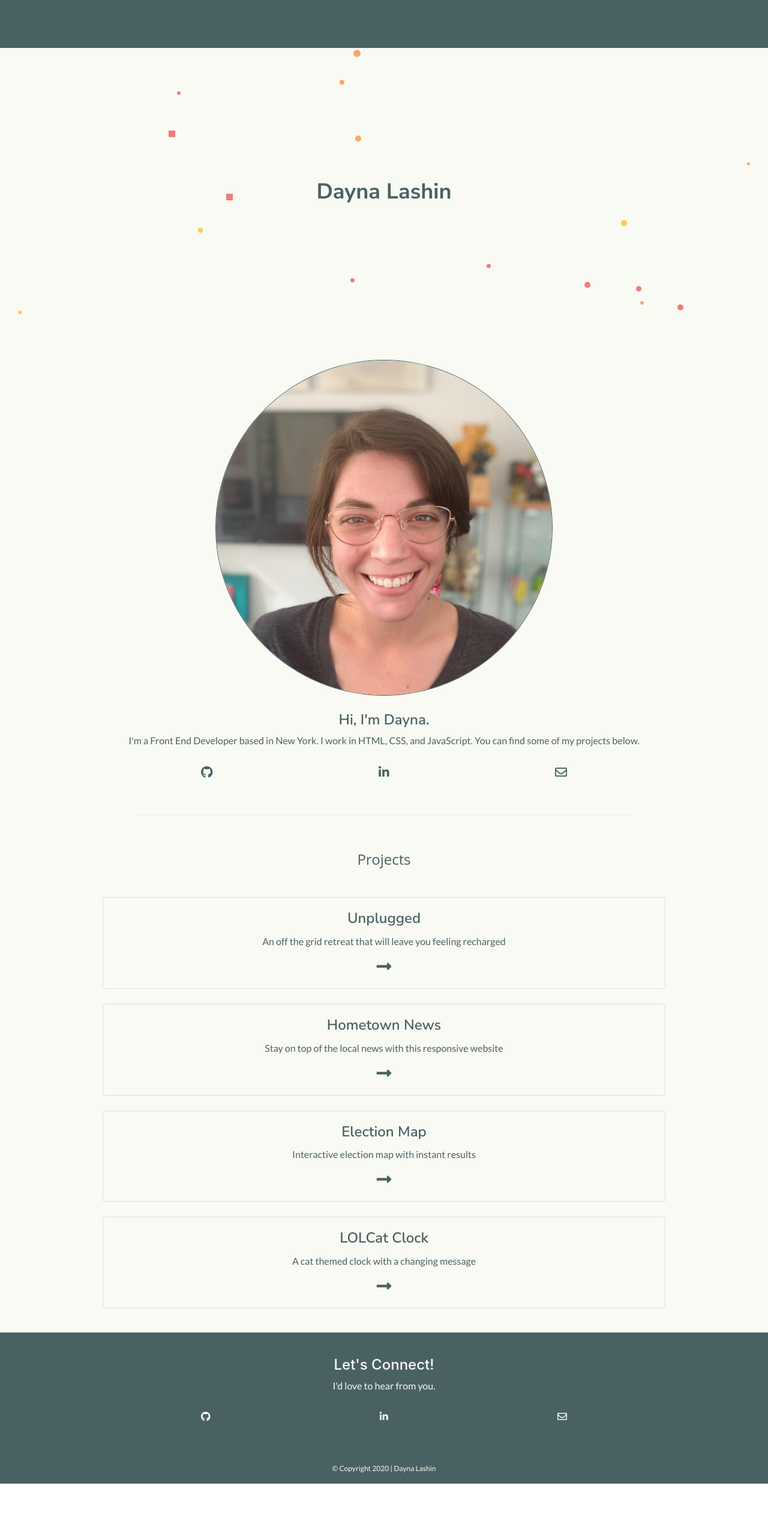
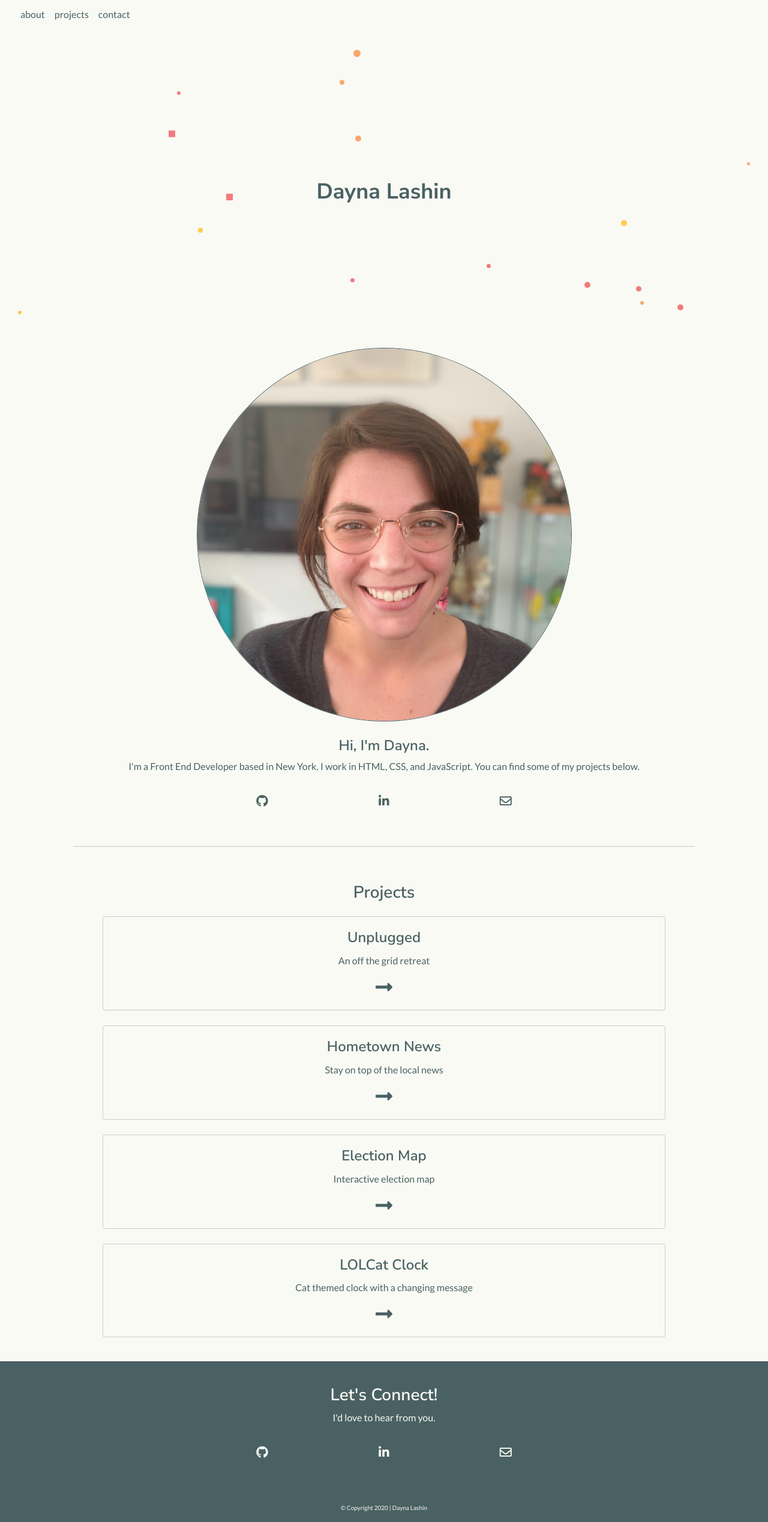
Before and after one commit to Dayna-Lashin/portfolio-2021, a plain HTML site: page index.html in a window 1280 px wide. Shown: the whole page at 60% size. Before the commit the page ends 2474 px from the top, so only its background shows below. Drawn offline with nearby package versions, Linux system fonts and the light colour scheme.

Commit message:
Finished mobile

```diff
--- a/css/main.css
+++ b/css/main.css
@@ -8,12 +8,6 @@
   margin: 0;
   padding: 0;
 }
-
-/*
-html {
-  font-size: 16px;
-}
-*/
 
 /* Responsive image styles */
 img {
@@ -26,6 +20,16 @@ figure {
   margin: 0;
 }
 
+p,
+a.nav-link {
+  font-family: 'Lato', sans-serif;
+}
+
+h1,
+h2,
+h3 {
+  font-family: 'Nunito Sans', sans-serif;
+}
 
 /******************** MOBILE STYLES *********************/
 
@@ -44,27 +48,32 @@ nav {
   position: absolute;
   z-index: 300; /* stacks in front of particle div */
   height: 10vh; /* 10% of viewport height */
-  background-color: #4A6163 !important; /* overrides boostrap*/
+  background-color: #F9FAF4 !important; /* overrides boostrap*/
+}
+
+/* font awesome used for nav bar icon*/
+button.navbar-toggler {
+  font-size: 1.75rem; /* 28px */
+  padding-right: 15px;
+  padding-bottom: 10px !important;
+  padding-top: 10px;
 }
 
 header .fas, .fa-bars {
-  color: #F9FAF4;
+  color: #4A6163;
 }
 
-button.navbar-toggler {
-  font-size: 1.75rem; /* 28px */
-  padding-right: 10px;
+ul.navbar-nav {
+  padding-left: 10px; /* lines up drop-down items with toggler */
 }
 
 a.nav-link {
-  font-size: 1em;
-  font-family: 'Lato', sans-serif;
-  padding: 4px 0;
+  font-size: 1em; /* 16px */
+  padding: 4px 0; /* for vertical spacing in dropdown */
   color: #4A6163;
 }
 
-.hero,
-.particles {
+.particles, .hero {
   width: 100%;
 }
 
@@ -93,7 +102,6 @@ a.nav-link {
 }
 
 .title {
-  font-family: 'Nunito Sans', sans-serif; /* Overrides bootstrap font */
   font-size: 2.25rem; /* 36px */
   font-weight: 700;
   color: #4A6163;
@@ -134,12 +142,17 @@ main {
 .about {
   background-color: #F9FAF4;
   padding-bottom: 20px;
+  font-size: 16px; /* root font size for ems */
+}
+
+.about a {
+  color: #4A6163 !important;
 }
 
 figure {
-  width: 45%;
+  width: 50%;
   margin: 0;
-  padding-top: 40px;
+  padding-top: 20px;
   padding-bottom: 10px;
 }
 
@@ -148,16 +161,14 @@ figure {
 }
 
 .about h3 {
-  font-family: 'Nunito Sans', sans-serif;
   font-size: 1.5em; /* 24px */
   font-weight: 600;
 }
 
 .about p {
-  font-family: 'Lato', sans-serif;
   padding-bottom: 15px;
   font-size: 1em; /* 16px */
-  line-height: 1.5em; /*24px*/
+  line-height: 1.5em; /* 24px */
 }
 
 .about .icons {
@@ -167,7 +178,7 @@ figure {
 }
 
 .divider {
-  border-bottom: 1px solid rgba(74,97,99,0.1); /* same color as #4A6163 */
+  border-bottom: 1px solid rgba(74,97,99,0.3); /* same color as #4A6163 */
   padding-top: 20px;
 }
 
@@ -177,37 +188,15 @@ figure {
 
 .projects {
   background-color: #F9FAF4;
-}
-
-.projects .fas,
-.fa-long-arrow-alt-right {
-  color: #4A6163;
-  font-size: 1.75em; /* 32px */
+  font-size: 16px; /* root font size for ems */
 }
 
 .projects h2 {
-  padding: 40px 0;
-  font-family: 'Open Sans', sans-serif;
-  font-size: 1.5em; /* 24px */
+  padding-top: 40px;
+  padding-bottom: 15px;
+  font-size: 1.75em; /* 28px */
+  font-weight: 600;
   color: #4A6163;
-}
-
-.projects h3 {
-  color: #4A6163;
-  font-family: 'Nunito Sans', sans-serif;
-  font-size: 1.5em; /* 24px */
-  font-weight: 600;
-}
-
-p.card-text {
-  font-family: 'Lato', sans-serif;
-  color: #4A6163;
-  font-size: 1em;
-}
-
-.bg-card {
-  background-color: #F9FAF4;
-  border-radius: 5px;
 }
 
 .card-1, .card-2, .card-3 {
@@ -218,6 +207,32 @@ p.card-text {
   margin-bottom: 40px;
 }
 
+.bg-card {
+  background-color: #F9FAF4;
+  border-radius: 5px;
+}
+
+.card {
+  border: 1px solid rgba(74,97,99,0.3) !important;
+}
+
+.projects h3 {
+  color: #4A6163;
+  font-size: 1.5em; /* 24px */
+  font-weight: 600;
+}
+
+p.card-text {
+  color: #4A6163;
+  font-size: 1em;
+}
+
+.projects .fas,
+.fa-long-arrow-alt-right {
+  color: #4A6163;
+  font-size: 2em; /* 32px */
+}
+
 
 
 /***** FOOTER SECTION STYLES *****/
@@ -225,6 +240,7 @@ p.card-text {
 .contact {
   background-color: #4A6163;
   margin: 0;
+  font-size: 16px; /* root font size for ems */
 }
 
 .contact h2, .contact p {
@@ -232,24 +248,27 @@ p.card-text {
 }
 
 .contact h2 {
-  font-size: 1.5em; /* 24px */
   padding-top: 40px;
+  font-size: 1.75em; /* 28px */
+  font-weight: 600;
 }
 
 .contact p {
-  font-family: 'Lato', sans-serif;
   font-size: 1em; /* 16px */
 }
 
-footer .icons {
+.contact .icons {
   padding-top: 15px;
   padding-bottom: 50px;
-  color: #F9FAF4;
+  font-size: 1.25em; /* 20px */
+}
+
+.contact a {
+  color: #F9FAF4 !important;
 }
 
 p.copyright {
-  font-family: 'Lato', sans-serif;
-  font-size: 0.75em;/* 12px */
+  font-size: 0.625em;/* 10px */
   padding-top: 20px;
 }
 
--- a/index.html
+++ b/index.html
@@ -24,44 +24,44 @@
 
   <body>
     <header>
-      <!--Bootstrap nav with mobile view collapse-->
+      <!-- Bootstrap nav with mobile view collapse and font awesome icon -->
       <div class="container-fluid">
-        <nav class="navbar navbar-expand-md align-items-center">
-          <button class="btn navbar-toggler shadow-none border-0 ml-auto" data-toggle="collapse" data-target="#navbar-toggler" type="button">
+        <nav class="navbar navbar-expand-md align-items-start">
+          <button class="btn navbar-toggler shadow-none border-0" data-toggle="collapse" data-target="#navbar-toggler" type="button">
             <span class="fas fa-bars"></span>
           </button>
-          <div class="collapse navbar-collapse ml-auto" id="navbar-toggler">
-            <ul class="navbar-nav ml-auto">
-              <li class="nav-item ml-auto">
+          <div class="collapse navbar-collapse" id="navbar-toggler">
+            <ul class="navbar-nav">
+              <li class="nav-item">
                 <a class="nav-link" href="#about">about</a>
               </li>
-              <li class="nav-item ml-auto">
-                <a class="nav-link" href="#">projects</a>
+              <li class="nav-item">
+                <a class="nav-link" href="#projects">projects</a>
               </li>
-              <li class="nav-item ml-auto">
-                <a class="nav-link" href="#">contact</a>
+              <li class="nav-item">
+                <a class="nav-link" href="#contact">contact</a>
               </li>
             </ul>
           </div>
         </nav>
       </div>
 
-      <!--Hero section-->
+      <!-- hero section -->
       <div class="hero">
         <div class="content-wrapper">
           <h1 class="title">Dayna Lashin</h1>
         </div>
       </div>
 
-      <!--Floating shapes section-->
+      <!--Floating particles section-->
       <div class="particles" id="particles"></div>
     </header>
 
+
     <main class="container-fluid">
-
-      <section id="about" class="about row d-flex justify-content-center"><!-- about section begins -->
+      <!-- about section -->
+      <section id="about" class="about row d-flex justify-content-center">
         <div class="col">
-
           <div class="row"> <!-- first row of about section -->
             <div class="col-12 d-flex justify-content-center">
               <figure>
@@ -69,7 +69,6 @@
               </figure>
             </div>
           </div>
-
           <div class="row d-flex justify-content-center"> <!-- second row of about section -->
             <div class="col-10">
               <h3 class="text-center">Hi, I'm Dayna.</h3>
@@ -77,12 +76,18 @@
                 I'm a Front End Developer based in New York. I work in HTML, CSS, and JavaScript. You can find some of my projects below.
               </p>
             </div>
-            <div class="col-6 d-flex justify-content-between icons">
+            <div class="col-6 d-flex justify-content-around icons">
+              <a href="https://github.com/Dayna-Lashin" target="_blank">
                 <span class="fab fa-github"></span>
+              </a>
+              <a href="https://www.linkedin.com/in/daynalashin/" target="_blank">
                 <span class="fab fa-linkedin-in"></span>
+              </a>
+              <a href="mailto:dayna.lashin@gmail.com" target="_blank">
                 <span class="far fa-envelope"></span>
+              </a>
             </div>
-            <div class="col-8">
+            <div class="col-10">
               <div class="divider"></div>
             </div>
           </div>
@@ -90,11 +95,11 @@
         </div>
       </section>
 
-      <section id="projects" class="projects row"> <!-- projects section begins -->
+       <!-- projects section begins -->
+      <section id="projects" class="projects row">
         <div class="col">
-
-          <div class="row d-flex justify-content-center">
-             <div class="col"> <!-- first row of project section - TITLE -->
+          <div class="row d-flex justify-content-center"> <!-- first row of project section -->
+             <div class="col">
                <h2 class="text-center">
                  Projects
                </h2>
@@ -106,8 +111,10 @@
               <div class="card w-75 text-center card-1"> <!-- first card -->
                 <div class="card-body bg-card">
                   <h3 class="card-title">Unplugged</h3>
-                  <p class="card-text">An off the grid retreat that will leave you feeling recharged</p>
-                  <a href="#" class="card-link"><span class="fas fa-long-arrow-alt-right"></span></a>
+                  <p class="card-text">An off the grid retreat</p>
+                  <a href="#" class="card-link">
+                    <span class="fas fa-long-arrow-alt-right"></span>
+                  </a>
                 </div>
               </div>
             </div>
@@ -116,8 +123,10 @@
               <div class="card w-75 text-center card-2"> <!-- second card -->
                 <div class="card-body bg-card">
                   <h3 class="card-title">Hometown News</h3>
-                  <p class="card-text">Stay on top of the local news with this  responsive website</p>
-                  <a href="#" class="card-link"><span class="fas fa-long-arrow-alt-right"></span></a>
+                  <p class="card-text">Stay on top of the local news</p>
+                  <a href="#" class="card-link">
+                    <span class="fas fa-long-arrow-alt-right"></span>
+                  </a>
                 </div>
               </div>
             </div>
@@ -128,8 +137,10 @@
               <div class="card w-75 text-center card-3"> <!-- third card -->
                 <div class="card-body bg-card">
                   <h3 class="card-title pb-10">Election Map</h3>
-                  <p class="card-text">Interactive election map with instant results</p>
-                  <a href="#" class="card-link"><span class="fas fa-long-arrow-alt-right"></span></a>
+                  <p class="card-text">Interactive election map</p>
+                  <a href="#" class="card-link">
+                    <span class="fas fa-long-arrow-alt-right"></span>
+                  </a>
                 </div>
               </div>
             </div>
@@ -138,8 +149,10 @@
               <div class="card w-75 text-center card-4"> <!-- fourth card -->
                 <div class="card-body bg-card">
                   <h3 class="card-title">LOLCat Clock</h3>
-                  <p class="card-text">A cat themed clock with a changing message</p>
-                  <a href="#" class="card-link"><span class="fas fa-long-arrow-alt-right"></span></a>
+                  <p class="card-text">Cat themed clock with a changing message</p>
+                  <a href="#" class="card-link">
+                    <span class="fas fa-long-arrow-alt-right"></span>
+                  </a>
                 </div>
               </div>
             </div>
@@ -151,7 +164,7 @@
       <footer id="contact" class="contact row"> <!-- contact section begins -->
         <div class="col">
           <div class="row d-flex justify-content-center"> <!-- first row of contact section -->
-            <div class="col padding-vertical">
+            <div class="col-8">
               <h2 class="text-center">
                 Let's Connect!
               </h2>
@@ -161,10 +174,16 @@
             </div>
           </div>
           <div class="row d-flex justify-content-center"> <!-- second row of contact section -->
-            <div class="col-6 d-flex justify-content-between icons">
+            <div class="col-6 d-flex justify-content-around icons">
+              <a href="https://github.com/Dayna-Lashin" target="_blank">
                 <span class="fab fa-github"></span>
+              </a>
+              <a href="https://www.linkedin.com/in/daynalashin/" target="_blank">
                 <span class="fab fa-linkedin-in"></span>
+              </a>
+              <a href="mailto:dayna.lashin@gmail.com" target="_blank">
                 <span class="far fa-envelope"></span>
+              </a>
             </div>
           </div>
           <div class="row d-flex justify-content-center"> <!-- third row of contact section -->
```
Lines whose indentation alone changed are shown as unchanged.
